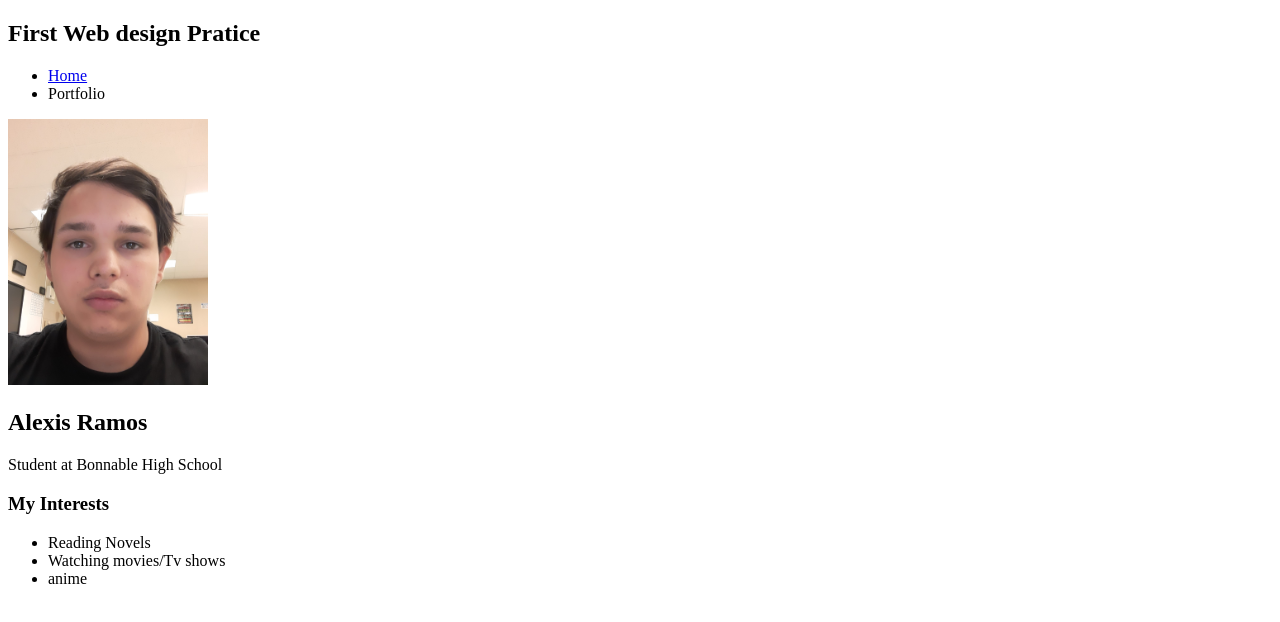
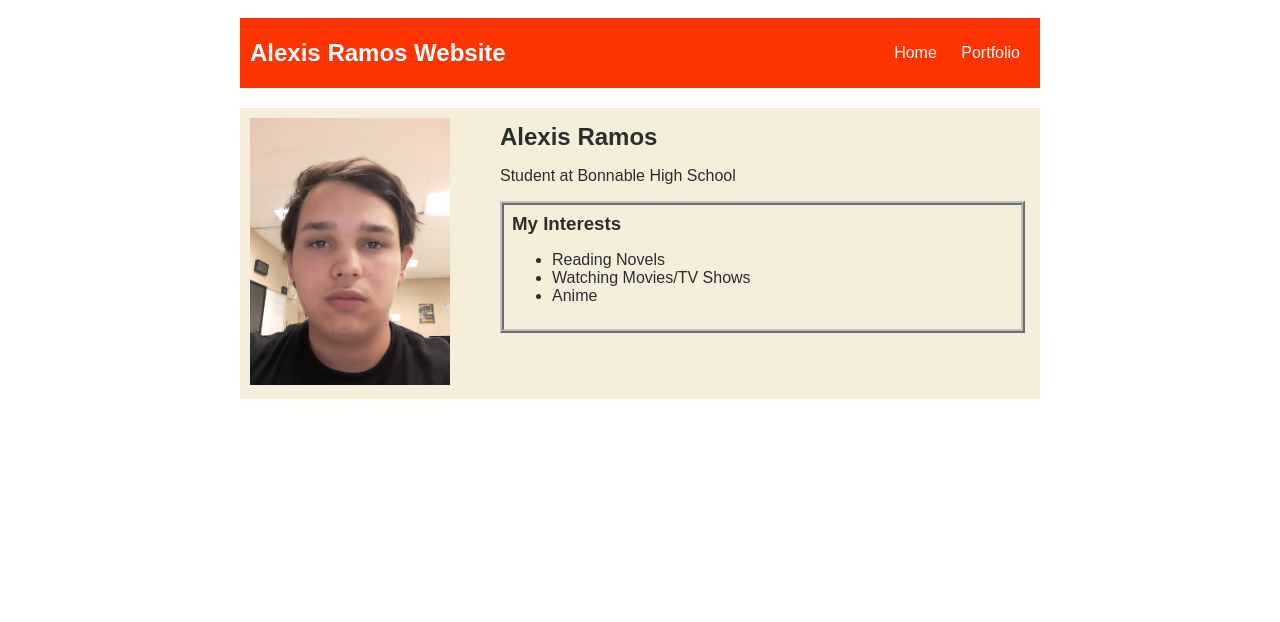
Before and after one commit to alexisramos1/alexisramos1.github.io, a plain HTML site: page index.html in a window 1280 px wide. Drawn offline with Linux system fonts and the light colour scheme.

Commit message:
add style.html

```diff
--- a/index.html
+++ b/index.html
@@ -2,40 +2,41 @@
 <html>
     <head>
      <title>Mr.Ramos's Website!</title>
+     <link rel="stylesheet"  href="style.css">
     </head>
 
     <body>
 <!-- All content goes here -->
-    <div>
+    <div id="all-contents">
        <nav>
-       <h1> First Web design Pratice</h1>
-       <ul>
-          <li>
+       <h1> Alexis Ramos Website</h1>
+       <ul id="nav-ul">
+          <li class="nav-li">
               <a href="index.html"> Home </a>
             </li>
-           <li>
-             <a herf="portfolio.html"> Portfolio </a>
+           <li class="nav-li">
+             <a href="portfolio.html"> Portfolio </a>
           </li>
        </ul>
        </nav>
 
        <main>
         <!-- Sidebar section -->
-      <div>
-    <img src= "MyWebsitePicture.jpg" width= "200">
+      <div class="sidebar">
+    <img class ="sidebar-img" src= "MyWebsitePicture.jpg" width= "200">
     </div>
 
         <!-- Content section -->
-        <div>
+        <div class ="content">
             <h2>Alexis Ramos</h2>
             <p>Student at Bonnable High School</p>
            <!-- Interests section -->
-           <div>
+           <div id ="interests">
         <h3>My Interests</h3>
         <ul>
             <li>Reading Novels</li>
-            <li>Watching movies/Tv shows</li>
-            <li>anime</li>
+            <li>Watching Movies/TV Shows</li>
+            <li>Anime</li>
         </ul>
         </div>
     </div>
--- a/style.css
+++ b/style.css
@@ -0,0 +1,63 @@
+body {
+    background: rgb(255, 255, 255);
+    color: rgb(45, 45, 45);
+    padding: 10px;
+    font-family: arial;
+}
+#all-contents {
+  max-width: 800px;
+    margin: auto;
+}
+
+/* navigation menu */
+nav {
+    background: rgb(255, 51, 0);
+   margin: 0 auto;
+   margin-bottom: 20px;
+    display: flex;
+    padding: 10px;
+}
+h1 {
+    display: flex;
+    align-items: center;
+    color: white;
+    flex: 1;
+    margin: 0;
+}
+#nav-ul {
+    list-style-image: none;
+}
+.nav-li {
+    display: inline-block;
+    padding: 0 10px;
+}
+a {
+    text-decoration: none;
+    color: #fff;
+}
+
+/* main container area beneath menu */
+main {
+    background: rgb(245, 238, 219);
+    display: flex;
+}
+.sidebar {
+    margin-right: 25px;
+    padding: 10px;
+}
+.sidebar-img {
+    width: 200px;
+}
+.content {
+    flex: 1;
+    padding: 15px;
+}
+
+/* portfolio styles */
+#interests {
+    border: 4px silver ridge;
+    padding: 8px;
+}
+h2, h3 {
+    margin: 0px;
+}
```
